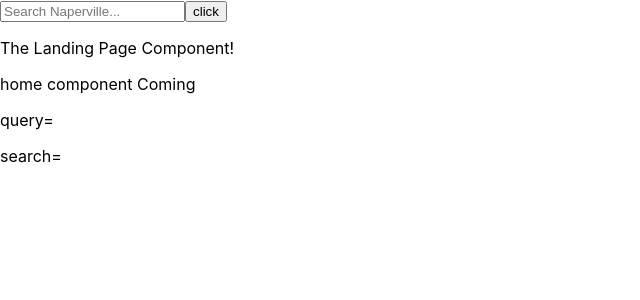
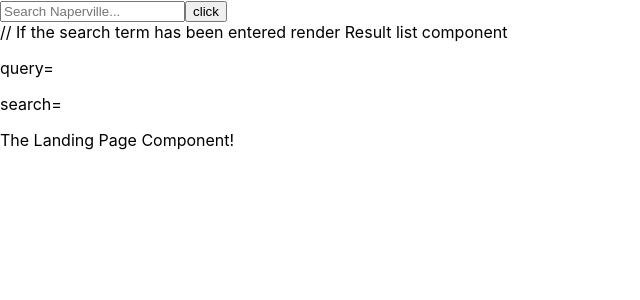
Before and after one commit to mongoosePK/nelp, a React (Create React App) app: page / in a window 1280 px wide. Shown: the top 300 px of the page, without its empty margins (0-640 px from the left). Built offline with nearby package versions, Linux system fonts and the light colour scheme.

Commit message:
Refactor site structure. Add cards

```diff
--- a/src/api/BusinessSearch.js
+++ b/src/api/BusinessSearch.js
@@ -1,18 +1,18 @@
 import { useState, useEffect } from 'react';
 import yelpapi from './FusionAPI';
 
-export function BusinessSearch( {search, businesses, setBusinesses} ) {
+export function BusinessSearch( {search, setBusinesses } ) {
 
-    console.log("...preparing to call Yelp")
 
     useEffect(() => {
+        setBusinesses([]);
         const fetchData = async () => {
             const response = await yelpapi
             .get(`/businesses/search?term=${search}&location=naperville&limit=5`)
                 .then(response => {
-                setBusinesses(response.data.businesses)
-                console.log("the api made the call")
-                console.log(response.data.businesses);
+                    setBusinesses(response.data.businesses);
+                    console.log("the api made the call");
+                    console.log(response.data);
                 })
                 .catch(err => {
                     console.log(err);
--- /dev/null
+++ b/src/api/DetailSearch.js
@@ -0,0 +1 @@
+import yelpapi from  './FusionAPI';
--- a/src/components/App.js
+++ b/src/components/App.js
@@ -5,15 +5,14 @@ import {
   Switch,
   Route
 } from 'react-router-dom';
-import Home from './Home';
 import SearchBar from './SearchBar';
 
 import './App.css';
-import DetailView from './DetailView';
 
 function App() {
   const [query, setQuery] = useState('');
   const [search, setSearch] = useState('');
+  const [businesses, setBusinesses] = useState([]);
 
 
   return (
@@ -22,28 +21,20 @@ function App() {
         <SearchBar
           query={query}
           setQuery={setQuery}
+          search={search}
           setSearch={setSearch}
-        />
+          businesses = {businesses}
+          setBusinesses = {setBusinesses}
+          />
         <Switch>
-          <Route
-            path='/search/DetailView'
+          {/* <Route
+            path='/search/DetailCard'
             render={props =>(
-              <DetailView
+              <DetailCard
                 {...props}
               />
             )}
-          />
-          <Route
-            exact
-            path="/"
-            render={props => (
-              <Home
-                {...props}
-                query = {query}
-                search = {search}
-              />
-            )}
-          />
+          /> */}
         </Switch>
       </Router>
     </div>
--- /dev/null
+++ b/src/components/DetailCard.js
@@ -0,0 +1,15 @@
+import { withRouter } from 'react-router-dom';
+
+function DetailCard ({business}) {
+
+    return(
+        <>
+        <div>
+            <h2>{business.name}</h2>
+            <img src={business.image_url} height="300" width="150" />
+        </div>
+        </>
+    );
+}
+
+export default withRouter(DetailCard);
--- a/src/components/DetailView.js
+++ /dev/null
@@ -1,9 +0,0 @@
-import { withRouter } from 'react-router-dom';
-
-function DetailView () {
-    return(
-        <p>Detail View Coming</p>
-    );
-}
-
-export default withRouter(DetailView);
--- a/src/components/Home.js
+++ /dev/null
@@ -1,22 +0,0 @@
-import { withRouter } from 'react-router-dom';
-import LandingPage from './LandingPage';
-import ResultList from './ResultList';
-
-function Home ({query, search}) {
-
-
-    return(
-        <>
-        {
-        search === '' ?
-        <LandingPage/> :
-        <ResultList search={search}/>
-        }
-
-        <p>home component Coming</p>
-        <p>query={query}</p>
-        <p>search={search}</p>
-        </>
-    );
-}
-export default withRouter(Home);
--- a/src/components/ResultList.js
+++ b/src/components/ResultList.js
@@ -1,23 +1,21 @@
 import { withRouter } from 'react-router-dom';
 import { BusinessSearch } from '../api/BusinessSearch';
-import { useState } from 'react';
+import DetailCard from './DetailCard';
 
-function ResultList ( {search} ) {
+function ResultList ( {search, businesses, setBusinesses} ) {
 
-    const [businesses, setBusinesses] = useState({ hits: [] });
 
-    BusinessSearch( {search, businesses, setBusinesses} );
+    BusinessSearch({search, businesses, setBusinesses})
+    const results = businesses.map(business =>
+        <DetailCard key={business.id} business={business} />)
+
+    console.log({businesses});
 
     return(
         <>
-        <p>Result List for {search} Coming</p>
-        {/* <ul>
-            {businesses.hits.map(item => (
-                <li key={item.id}>
-                    <a href={item.url}>{item.name}</a>
-                </li>
-            ))};
-        </ul> */}
+        <div>
+            {results}
+        </div>
         </>
     );
 }
--- a/src/components/SearchBar.js
+++ b/src/components/SearchBar.js
@@ -1,15 +1,15 @@
 import { withRouter } from 'react-router-dom';
+import LandingPage from './LandingPage';
+import ResultList from './ResultList';
 
-
-function SearchBar ({query, setQuery, setSearch}) {
+function SearchBar ({query, setQuery, search, setSearch, businesses, setBusinesses}) {
 
   const submitSearchForm = (query) => {
-    console.log(query + ' form submitted!!');
-    const searchSlug = encodeURI(query);
-    setSearch(searchSlug);
+    setSearch(encodeURI(query))
   };
 
   return(
+    <>
     <form onSubmit={e => e.preventDefault()}>
       <input
       className="searchForm"
@@ -17,7 +17,7 @@ function SearchBar ({query, setQuery, setSearch}) {
       placeholder="Search Naperville..."
       value={ query }
       onChange={(e) => setQuery(e.target.value)}
-        />
+      />
     <button
       className="search_button"
       type="submit"
@@ -25,7 +25,18 @@ function SearchBar ({query, setQuery, setSearch}) {
       >click</button>
     </form>
     // If the search term has been entered render Result list component
+    <p>query={query}</p>
+    <p>search={search}</p>
 
+    {
+    search === '' ?
+    <LandingPage/> :
+    <ResultList
+    search={search}
+    businesses = {businesses}
+    setBusinesses = {setBusinesses}/>
+    }
+    </>
   );
 };
 
```
Also changed, not shown: 1 other file (tests, documents, lock files or other folders). Lines whose indentation alone changed are shown as unchanged.
